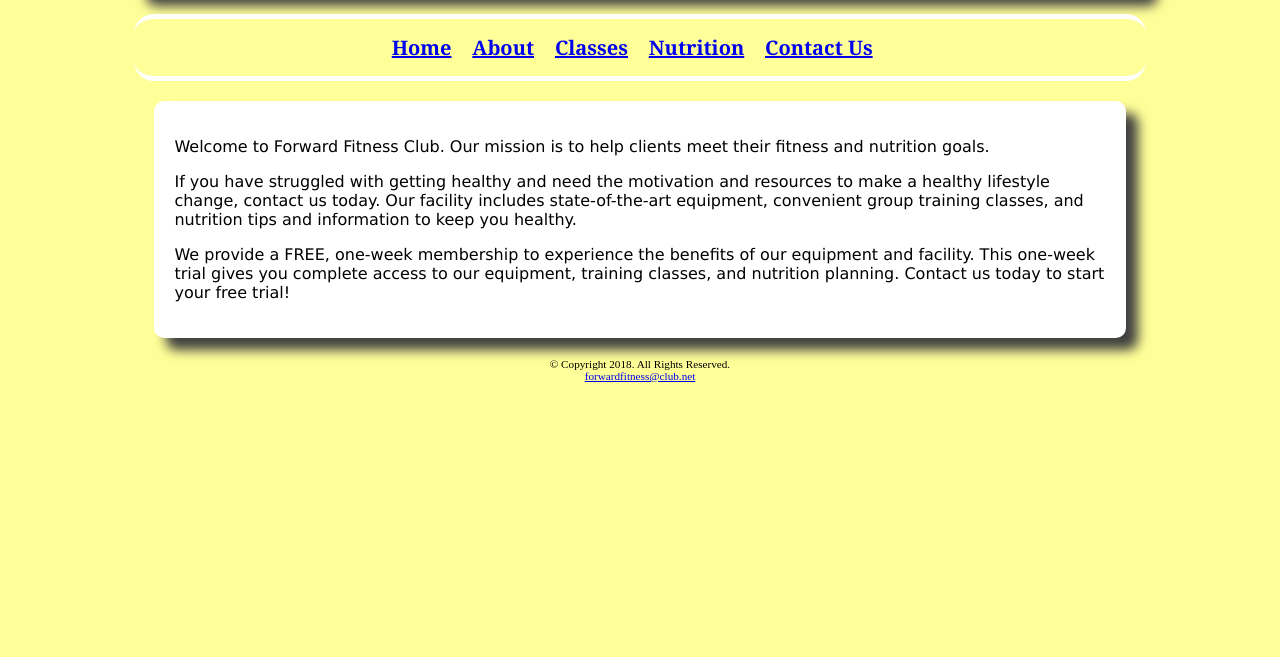
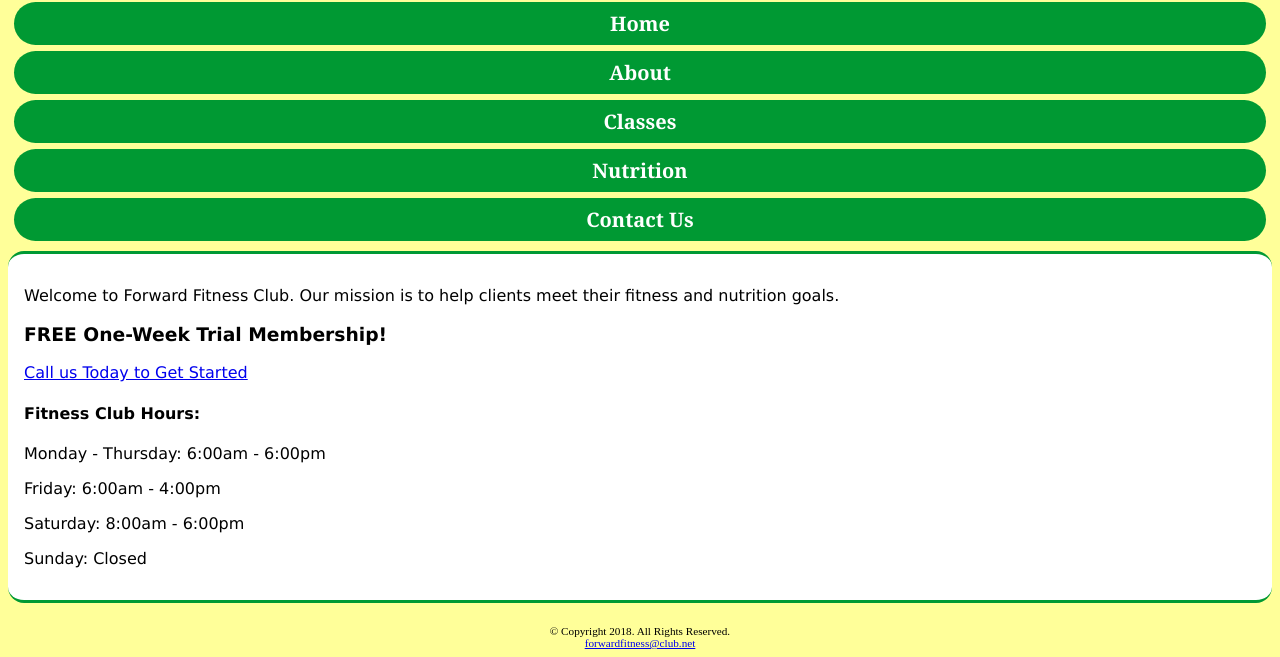
Before and after one commit to robotgryphon/ptc-fitness, a website: page public/index.html in a window 1280 px wide. Shown: the part 297-954 px from the top of the page. Before the commit the page ends 800 px from the top, so only its background shows below. Drawn offline with Linux system fonts and the light colour scheme.

Commit message:
Finished week 5

```diff
--- a/public/css/styles.css
+++ b/public/css/styles.css
@@ -5,16 +5,14 @@ body {
 
 
 div#container {
-    width: 80%;
+    width: 100%;
     margin: 0 auto;
 }
 
 header {
-    margin-top: 10px;
-    margin-bottom: 20px;
+    margin-top: 0.2em;
     background-color: #ffffff;
-    border-radius: 10px;
-    box-shadow: var(--shadow);
+    border-radius: 0.5em;
     text-align: center;
 }
 
@@ -23,46 +21,61 @@ nav {
     font-size: 1.25em;
     font-weight: bold;
     text-align: center;
-    padding: 15px;
-    margin: 10px 0;
-    border-radius: 20px;
-    border-top: 5px solid #fff;
-    border-bottom: 5px solid #fff;
+}
+
+nav ul {
+    padding: 0;
+    margin: 0.5em 0;
+}
+
+nav li {
+    background-color: #009933;
+    border-radius: 2em;
+    list-style-type: none;
+    margin: 0.3em;
+    padding: 0.4em;
+}
+
+nav li a {
+    color: #fff;
+    text-decoration: none;
 }
 
 main {
     display: block;
     font-family: Verdana, Arial, sans-serif;
     font-size: 1em;
-    margin: 20px;
-    margin-bottom: 10px;
-    padding: 20px;
-    border-radius: 10px;
+    margin-top: 0.5em;
+    padding: 1em;
+    border-radius: 1em;
     background-color: #fff;
-    box-shadow: var(--shadow);
+    border-top: solid 0.2em #093;
+    border-bottom: solid 0.2em #093;
 }
 
 footer {
     font-size: .7em;
     text-align: center;
-    margin-top: 20px;
+    margin-top: 2em;
 }
 
 /* Equipment - About page */
 .equip {
-    float: left;
-    padding-right: 20px;
+    display: none;
 }
 
-ul {
-    margin-bottom: 50px;
-    list-style-position: inside;
+img {
+    max-width: 100%;
 }
 
-dt {
-    font-weight: bold;
+.mobile {
+    display: inline;
 }
 
-dd {
-    padding-bottom: 20px;
+.tablet {
+    display: none;
 }
+
+.desktop {
+    display: none;
+}
--- a/public/index.html
+++ b/public/index.html
@@ -7,7 +7,7 @@
         <meta name="viewport" content="width=device-width, initial-scale=1.0">
         <meta http-equiv="X-UA-Compatible" content="ie=edge">
         <title>Fitness</title>
-
+        <meta name="viewport" content="width=device-width, initial-scale=1">
         <link rel="stylesheet" href="./css/styles.css">
     </head>
 
@@ -20,11 +20,13 @@
 
             <!-- Use this area to add links to other pages of the site -->
             <nav>
-                <a href="/">Home</a>                    &nbsp;&nbsp;
-                <a href="/about.html">About</a>         &nbsp;&nbsp;
-                <a href="/classes.html">Classes</a>     &nbsp;&nbsp;
-                <a href="/nutrition.html">Nutrition</a> &nbsp;&nbsp;
-                <a href="/contact.html">Contact Us</a>  &nbsp;&nbsp;
+                <ul>
+                    <li><a href="/">Home</a></li>
+                    <li><a href="/about.html">About</a></li>
+                    <li><a href="/classes.html">Classes</a></li>
+                    <li><a href="/nutrition.html">Nutrition</a></li>
+                    <li><a href="/contact.html">Contact Us</a></li>
+                </ul>
             </nav>
 
             <!-- Main Area of the webpage; main content -->
@@ -32,6 +34,18 @@
                 <p>Welcome to Forward Fitness Club. Our mission is to help clients
                         meet their fitness and nutrition goals.</p>
 
+                <div class="mobile">
+                    <h3>FREE One-Week Trial Membership!</h3>
+                    <p><a href="tel:8145559608">Call us Today to Get Started</a></p>
+
+                    <h4>Fitness Club Hours:</h4>
+                    <p>Monday - Thursday:   6:00am - 6:00pm</p>
+                    <p>Friday:              6:00am - 4:00pm</p>
+                    <p>Saturday:            8:00am - 6:00pm</p>
+                    <p>Sunday:              Closed</p>
+                </div>
+
+                <div class="desktop">
                     <p>If you have struggled with getting healthy and need the motivation
                         and resources to make a healthy lifestyle change, contact us today.
                         Our facility includes state-of-the-art equipment, convenient group
@@ -41,6 +55,7 @@
                         equipment and facility. This one-week trial gives you complete access to
                         our equipment, training classes, and nutrition planning. Contact us today
                         to start your free trial!</p>
+                </div>
             </main>
 
             <footer>
@@ -48,12 +63,5 @@
                 <a href="mailto:forwardfitness@club.net">forwardfitness@club.net</a>
             </footer>
         </div>
-
-        <script>
-            var source = (location.host || 'localhost').split(':')[0];
-            var script = document.createElement("script");
-            script.src = `http://${source}:35729/livereload.js`;
-            document.body.appendChild(script);
-        </script>
     </body>
 </html>
```
Also changed, not shown: public/about.html (+14 -10 lines), public/contact.html (+9 -6 lines). Lines whose indentation alone changed are shown as unchanged.
